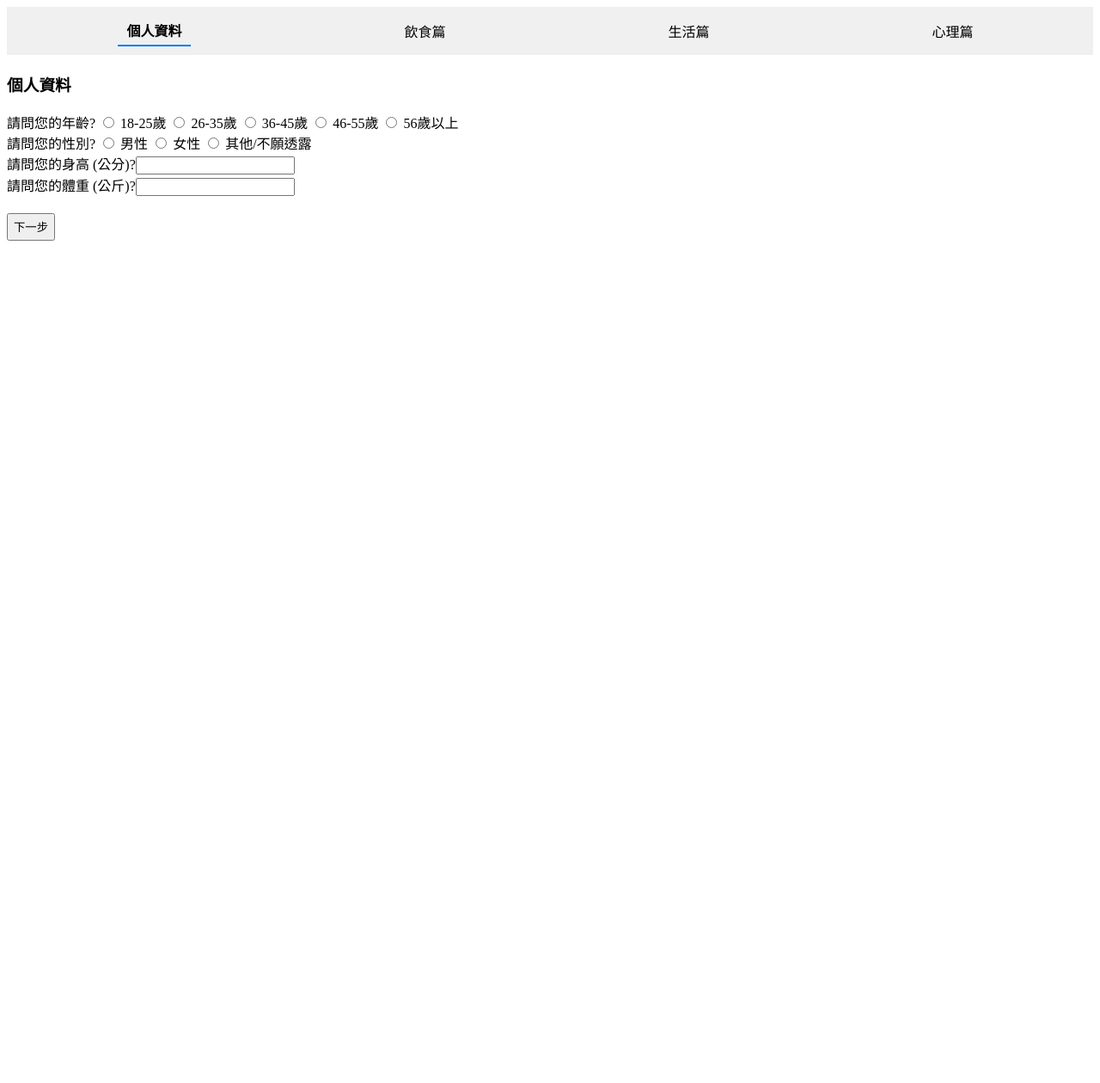
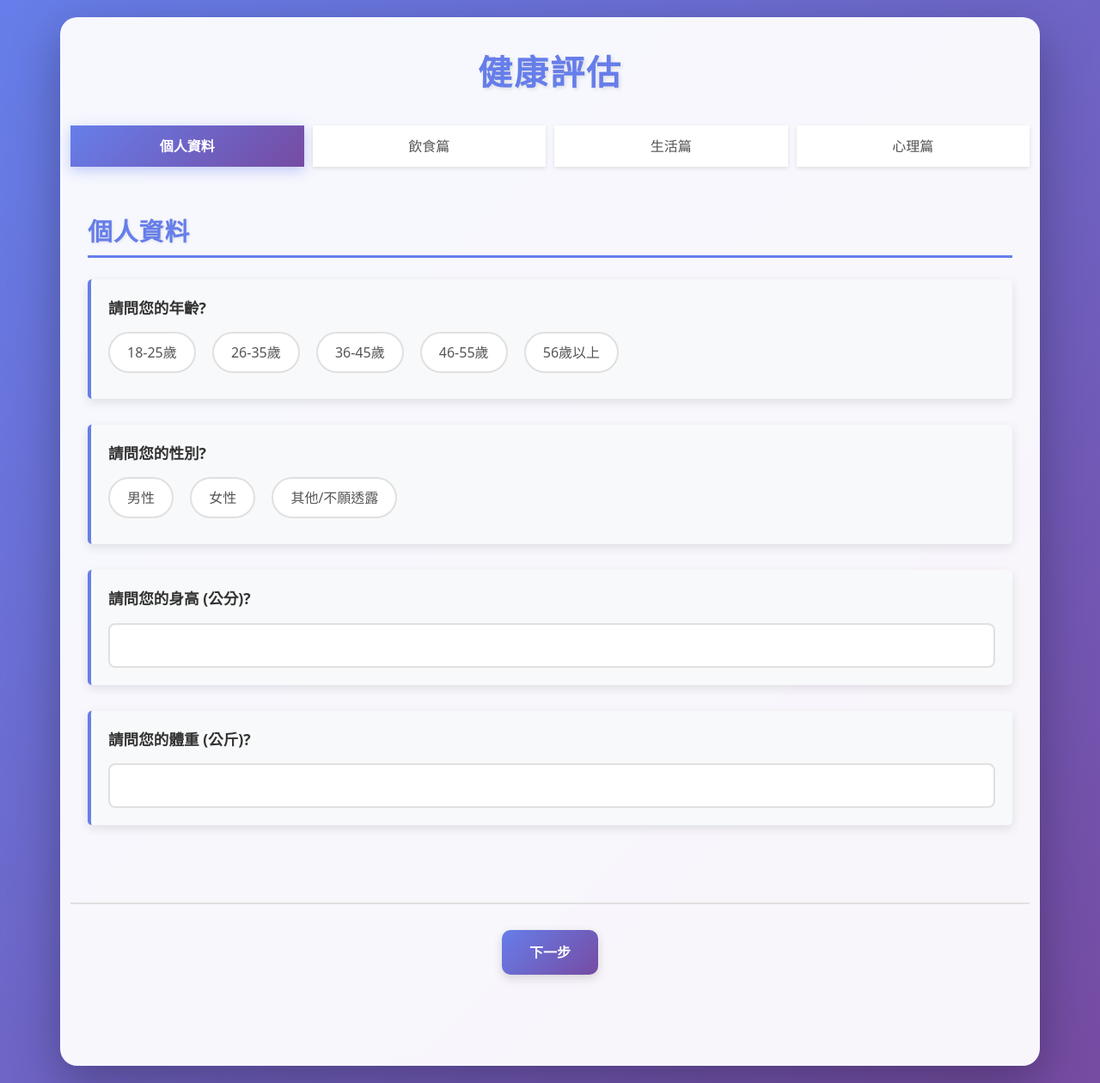
Before and after one commit to hung-0621/2025-health-line-bot, a Flask app: page /form in a window 1280 px wide. Shown: the whole page at 86% size. Before the commit the page ends 280 px from the top, so only its background shows below. Run offline with Flask 3, Linux system fonts and the light colour scheme; some libraries are stand-ins or nearby versions.

Commit message:
更新：健康評估表單樣式

```diff
--- /dev/null
+++ b/static/css/style.css
@@ -0,0 +1,288 @@
+/* 匯入 Google Fonts - Noto Sans TC */
+@import url('https://fonts.googleapis.com/css2?family=Noto+Sans+TC:wght@300;400;500;700;900&display=swap');
+
+/* 全局樣式 */
+* {
+    margin: 0;
+    padding: 0;
+    box-sizing: border-box;
+}
+
+body {
+    font-family: 'Noto Sans TC', 'Microsoft JhengHei', 'PingFang TC', sans-serif;
+    background: linear-gradient(135deg, #667eea 0%, #764ba2 100%);
+    min-height: 100vh;
+    padding: 20px;
+    color: #333;
+}
+
+/* 容器 */
+.container {
+    max-width: 900px;
+    margin: 0 auto;
+    background: rgba(255, 255, 255, 0.95);
+    border-radius: 20px;
+    box-shadow: 0 20px 60px rgba(0, 0, 0, 0.3);
+    padding: 40px;
+    backdrop-filter: blur(10px);
+}
+
+/* 標題 */
+.title {
+    text-align: center;
+    font-size: 2.5rem;
+    font-weight: 900;
+    margin-bottom: 30px;
+    color: #667eea;
+    text-shadow: 2px 2px 4px rgba(0, 0, 0, 0.1);
+    letter-spacing: 2px;
+}
+
+.subtitle {
+    font-size: 1.8rem;
+    font-weight: 700;
+    margin-bottom: 20px;
+    color: #764ba2;
+    text-shadow: 1px 1px 3px rgba(0, 0, 0, 0.1);
+    letter-spacing: 1px;
+}
+
+/* 導覽列 */
+.navbar {
+    display: flex;
+    justify-content: space-between;
+    gap: 10px;
+    margin-bottom: 30px;
+    flex-wrap: wrap;
+}
+
+.nav-btn {
+    flex: 1;
+    min-width: calc(25% - 10px);
+    border: none;
+    background: white;
+    cursor: pointer;
+    font-size: 16px;
+    font-weight: 500;
+    padding: 12px 24px;
+    transition: all 0.3s ease;
+    color: #555;
+    box-shadow: 0 2px 5px rgba(0, 0, 0, 0.1);
+    text-align: center;
+}
+
+.nav-btn:hover {
+    box-shadow: 0 4px 12px rgba(0, 0, 0, 0.15);
+    background: #f8f9fa;
+}
+
+.nav-btn.active {
+    background: linear-gradient(135deg, #667eea 0%, #764ba2 100%);
+    color: white;
+    font-weight: 600;
+    box-shadow: 0 4px 15px rgba(102, 126, 234, 0.4);
+}
+
+/* 內容區域 */
+#content-area {
+    min-height: 400px;
+    padding: 20px;
+    animation: fadeIn 0.5s ease;
+}
+
+@keyframes fadeIn {
+    from {
+        opacity: 0;
+        transform: translateY(10px);
+    }
+    to {
+        opacity: 1;
+        transform: translateY(0);
+    }
+}
+
+#content-area h3 {
+    color: #667eea;
+    font-size: 1.8rem;
+    margin-bottom: 25px;
+    padding-bottom: 10px;
+    border-bottom: 3px solid #667eea;
+}
+
+/* 表單群組 */
+.form-group {
+    margin-bottom: 30px;
+    padding: 20px;
+    background: #f8f9fa;
+    box-shadow: 0 4px 12px rgba(0, 0, 0, 0.1);
+    border-radius: 5px;
+    border-left: 4px solid #667eea;
+    transition: all 0.3s ease;
+}
+
+.form-group label:first-child {
+    display: block;
+    font-weight: 600;
+    margin-bottom: 15px;
+    color: #333;
+    font-size: 1.1rem;
+}
+
+/* 文字輸入框 */
+.text-input {
+    width: 100%;
+    padding: 12px 15px;
+    border: 2px solid #e0e0e0;
+    border-radius: 8px;
+    font-size: 16px;
+    transition: all 0.3s ease;
+    background: white;
+}
+
+.text-input:focus {
+    outline: none;
+    border-color: #667eea;
+    box-shadow: 0 0 0 3px rgba(102, 126, 234, 0.1);
+}
+
+/* 單選按鈕 */
+.radio-option {
+    display: inline-block;
+    margin-right: 15px;
+    margin-bottom: 10px;
+}
+
+.radio-option input[type="radio"] {
+    display: none;
+}
+
+.radio-option label {
+    display: inline-block;
+    padding: 10px 20px;
+    background: white;
+    border: 2px solid #e0e0e0;
+    border-radius: 25px;
+    cursor: pointer;
+    transition: all 0.3s ease;
+    font-weight: 500;
+    color: #555;
+}
+
+.radio-option input[type="radio"]:checked + label {
+    background: linear-gradient(135deg, #667eea 0%, #764ba2 100%);
+    color: white;
+    border-color: #667eea;
+    box-shadow: 0 4px 12px rgba(102, 126, 234, 0.3);
+    transform: scale(1.05);
+}
+
+.radio-option label:hover {
+    border-color: #667eea;
+    transform: translateY(-2px);
+}
+
+/* 操作區域 */
+.action-area {
+    display: flex;
+    justify-content: center;
+    align-items: center;
+    gap: 15px;
+    margin-top: 40px;
+    padding-top: 30px;
+    border-top: 2px solid #e0e0e0;
+    flex-wrap: wrap;
+}
+
+.action-area button {
+    padding: 14px 32px;
+    font-size: 16px;
+    font-weight: 600;
+    border: none;
+    border-radius: 10px;
+    cursor: pointer;
+    transition: all 0.3s ease;
+    box-shadow: 0 4px 12px rgba(0, 0, 0, 0.15);
+}
+
+#prev-btn {
+    background: linear-gradient(135deg, #84b1fa 0%, #8fd2f4 100%);
+    color: white;
+}
+
+#next-btn {
+    background: linear-gradient(135deg, #667eea 0%, #764ba2 100%);
+    color: white;
+}
+
+#submit-btn {
+    background: linear-gradient(135deg, #af93fb 0%, #7f57f5 100%);
+    color: white;
+}
+
+.action-area button:hover {
+    transform: translateY(-3px);
+    box-shadow: 0 6px 20px rgba(0, 0, 0, 0.25);
+}
+
+.action-area button:active {
+    transform: translateY(-1px);
+}
+
+/* 狀態訊息 */
+#status-message {
+    width: 100%;
+    text-align: center;
+    margin-top: 15px;
+    padding: 10px;
+    border-radius: 8px;
+    font-weight: 500;
+    color: #667eea;
+}
+
+/* 響應式設計 */
+@media (max-width: 768px) {
+    .container {
+        padding: 20px;
+    }
+
+    .title {
+        font-size: 2rem;
+    }
+
+    .navbar {
+        gap: 8px;
+        padding: 10px;
+    }
+
+    .nav-btn {
+        flex: 1 1 calc(50% - 8px);
+        min-width: calc(50% - 8px);
+        font-size: 14px;
+        padding: 10px 16px;
+    }
+
+    .radio-option {
+        display: block;
+        margin-bottom: 10px;
+    }
+
+    .radio-option label {
+        display: block;
+        text-align: center;
+    }
+
+    .action-area {
+        flex-direction: column;
+    }
+
+    .action-area button {
+        width: 100%;
+    }
+}
+
+/* 載入動畫 */
+#content-area p {
+    text-align: center;
+    color: #667eea;
+    font-size: 1.1rem;
+}
--- a/static/js/form.js
+++ b/static/js/form.js
@@ -32,7 +32,7 @@ document.addEventListener('DOMContentLoaded', function () {
             if (!response.ok) throw new Error('無法獲取問題');
             const categoryData = await response.json();
 
-            let questionsHtml = `<h3>${categoryData.category}</h3><form id="health-form">`;
+            let questionsHtml = `<h3 class="subtitle">${categoryData.category}</h3><form id="health-form">`;
             categoryData.question.forEach((q, index) => {
                 questionsHtml += `<div class="form-group"><label>${q.text}</label>`;
                 // 處理需要輸入的欄位 (options 為空陣列)
@@ -59,7 +59,8 @@ document.addEventListener('DOMContentLoaded', function () {
             updateActionButtons();
 
         } catch (error) {
-            contentArea.innerHTML = `<p>內容載入失敗: ${error.message}</p>`;
+            console.error("渲染內容失敗:", error);
+            contentArea.innerHTML = `<p style="color: #f5576c;">內容載入失敗: ${error.message}</p>`;
         }
     }
 
@@ -149,8 +150,21 @@ document.addEventListener('DOMContentLoaded', function () {
 
         const allAnswers = JSON.parse(sessionStorage.getItem('healthAnswers')) || {};
 
+        const allData = await loadAllQuestions();
+        let totalQuestions = 0;
+        allData.forEach(cat => {
+            totalQuestions += cat.question.length;
+        });
+
+        if (Object.keys(allAnswers).length < totalQuestions) {
+            statusMessage.innerText = '請確保所有問題都已回答';
+            statusMessage.style.color = '#f5576c';
+            return;
+        }
+
         console.log('Final submission data:', allAnswers);
         statusMessage.innerText = '正在提交...';
+        statusMessage.style.color = '#667eea';
 
         try {
             if (window.LIFF_ID) {
@@ -176,16 +190,21 @@ document.addEventListener('DOMContentLoaded', function () {
 
             const result = await response.json();
             statusMessage.innerText = result.message;
+            statusMessage.style.color = '#84fab0';
             sessionStorage.removeItem('healthAnswers');
 
-            // 提交成功後可以選擇關閉 LIFF 視窗或顯示成功訊息
-            alert('提交成功！');
-            if (window.LIFF_ID && liff) {
-                liff.closeWindow();
-            }
+           setTimeout(() => {
+                if (typeof liff !== 'undefined' && liff.isInClient()) {
+                    liff.closeWindow();
+                } else {
+                    alert('感謝您完成健康評估!');
+                }
+            }, 2000);
 
         } catch (error) {
+            console.error('提交錯誤:', error);
             statusMessage.innerText = `錯誤：${error.message}`;
+            statusMessage.style.color = '#f5576c';
         }
     });
 
--- a/templates/html/form.html
+++ b/templates/html/form.html
@@ -5,32 +5,24 @@
     <meta name="viewport" content="width=device-width, initial-scale=1.0">
     <title>健康評估</title>
     <link rel="stylesheet" href="{{ url_for('static', filename='css/style.css') }}">
-    <style>
-        .navbar { display: flex; justify-content: space-around; background-color: #f0f0f0; padding: 10px; margin-bottom: 20px; }
-        .navbar button { border: none; background: none; cursor: pointer; font-size: 16px; padding: 5px 10px; }
-        .navbar button.active { font-weight: bold; border-bottom: 2px solid #007bff; }
-        /* 新增：讓按鈕預設隱藏 */
-        .action-area button { display: none; }
-    </style>
+    <link rel="stylesheet" href="https://cdn.jsdelivr.net/npm/bootstrap@5.3.3/dist/css/bootstrap.min.css">
 </head>
 <body>
     <div class="container">
-        <!-- 1. 固定的導覽列 -->
+        <h1 class='title'>健康評估</h1>
+
         <nav class="navbar">
-            <!-- 將 JSON 中的 category 名稱對應到按鈕 id -->
             <button id="nav-個人資料" class="nav-btn active">個人資料</button>
             <button id="nav-飲食篇" class="nav-btn">飲食篇</button>
             <button id="nav-生活篇" class="nav-btn">生活篇</button>
             <button id="nav-心理篇" class="nav-btn">心理篇</button>
         </nav>
 
-        <!-- 2. 內容將被動態插入到這裡 -->
         <main id="content-area">
             <!-- 初始內容會由 JS 載入 -->
         </main>
 
-        <!-- 3. 新增：固定的操作按鈕區域 -->
-        <div class="action-area" style="margin-top: 20px; display: flex; justify-content: space-between;">
+        <div class="action-area">
             <button type="button" id="prev-btn">上一步</button>
             <button type="button" id="next-btn">下一步</button>
             <button type="button" id="submit-btn">完成並提交</button>
```
Also changed, not shown: templates/html/content/eat_info.html (deleted, +0 -15 lines), templates/html/content/layout.html (deleted, +0 -20 lines), templates/html/content/life_info.html (deleted, +0 -15 lines), templates/html/content/mental_info.html (deleted, +0 -15 lines), templates/html/content/profile.html (deleted, +0 -15 lines), static/css/form.css (deleted).
